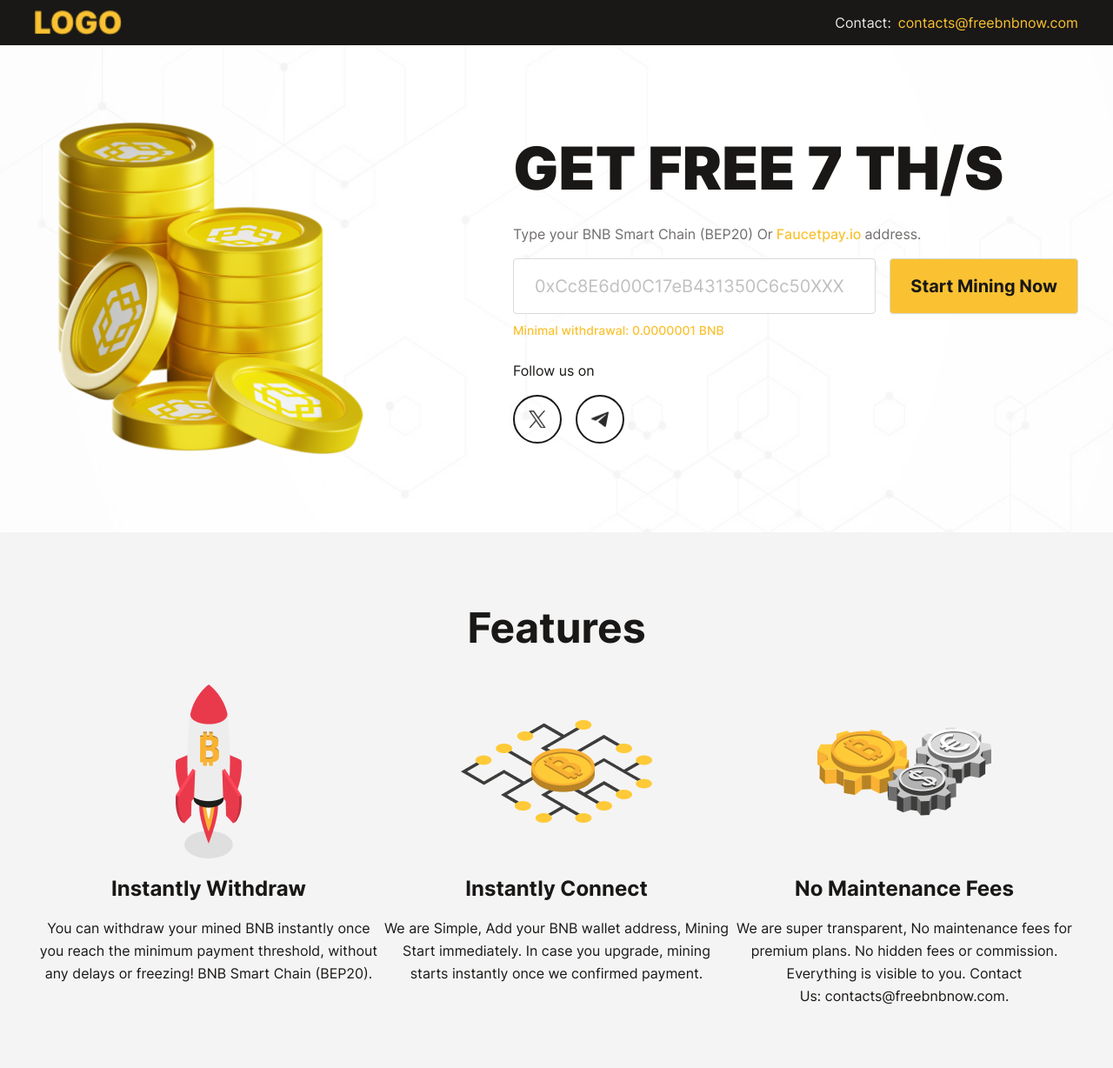
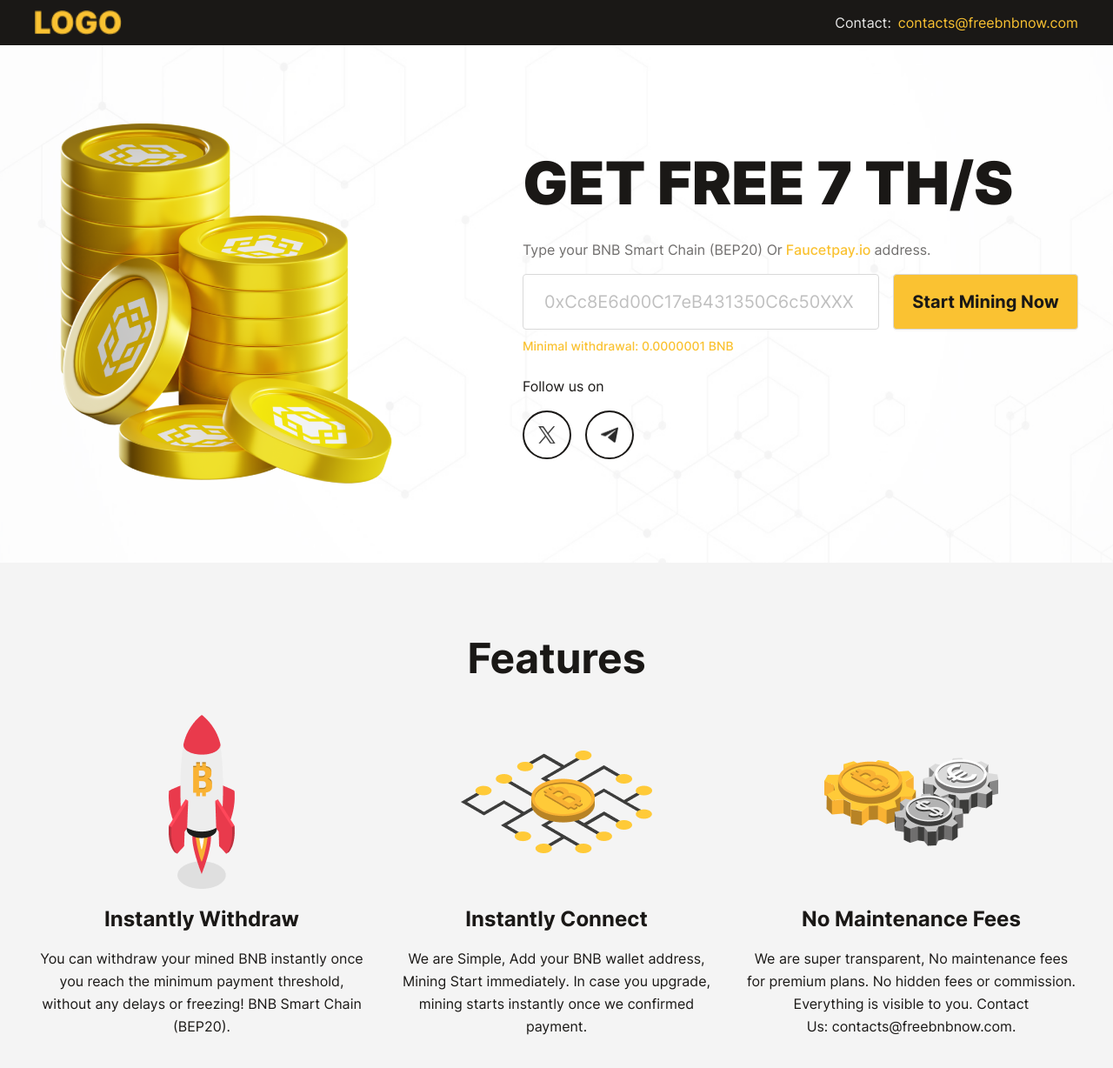
Before and after one commit to TanTaiLe/react-clone-free-bnb-now, a React (Vite) app: page / in a window 1280 px wide. Shown: the top 1228 px of the page at 87% size. Built offline with nearby package versions, Linux system fonts and the light colour scheme.

Commit message:
add gutters between row's cols

```diff
--- a/src/screen/Home/index.tsx
+++ b/src/screen/Home/index.tsx
@@ -54,22 +54,22 @@ export const Home = () => {
       </header>
       <Content>
         <CustomSection>
-          <Row align="middle">
-            <Col span={8}>
+          <Row align="middle" gutter={{ xs: 8, sm: 16, lg: 24 }}>
+            <Col span={9}>
               <Image
                 preview={false}
                 width={'100%'}
                 src="/coin.png"
               />
             </Col>
-            <Col span={13} offset={3}>
+            <Col span={13} offset={2}>
               <SigninForm />
             </Col>
           </Row>
         </CustomSection>
         <CustomSection className="features">
           <Title level={2}>Features</Title>
-          <Row>
+          <Row gutter={{ xs: 8, sm: 16, lg: 24 }}>
             {
               features.length != 0 && features.map((data, key) =>
                 <Col span={8} key={key}>
```
